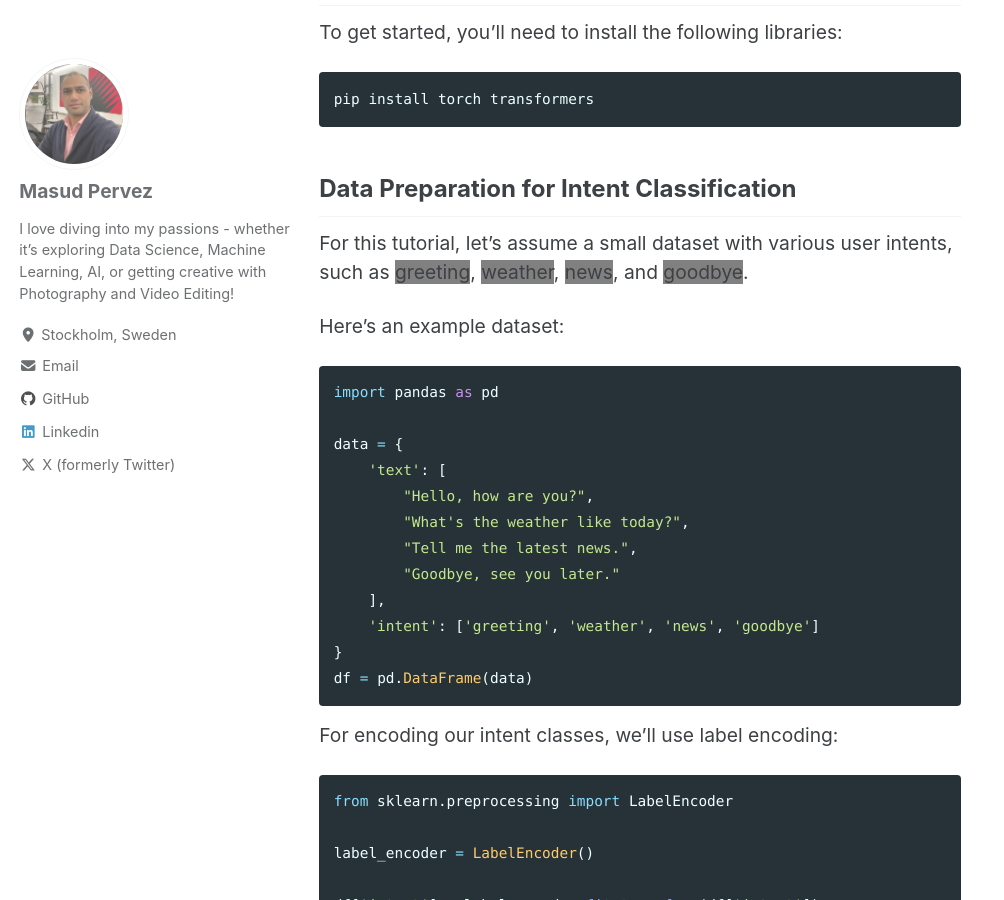
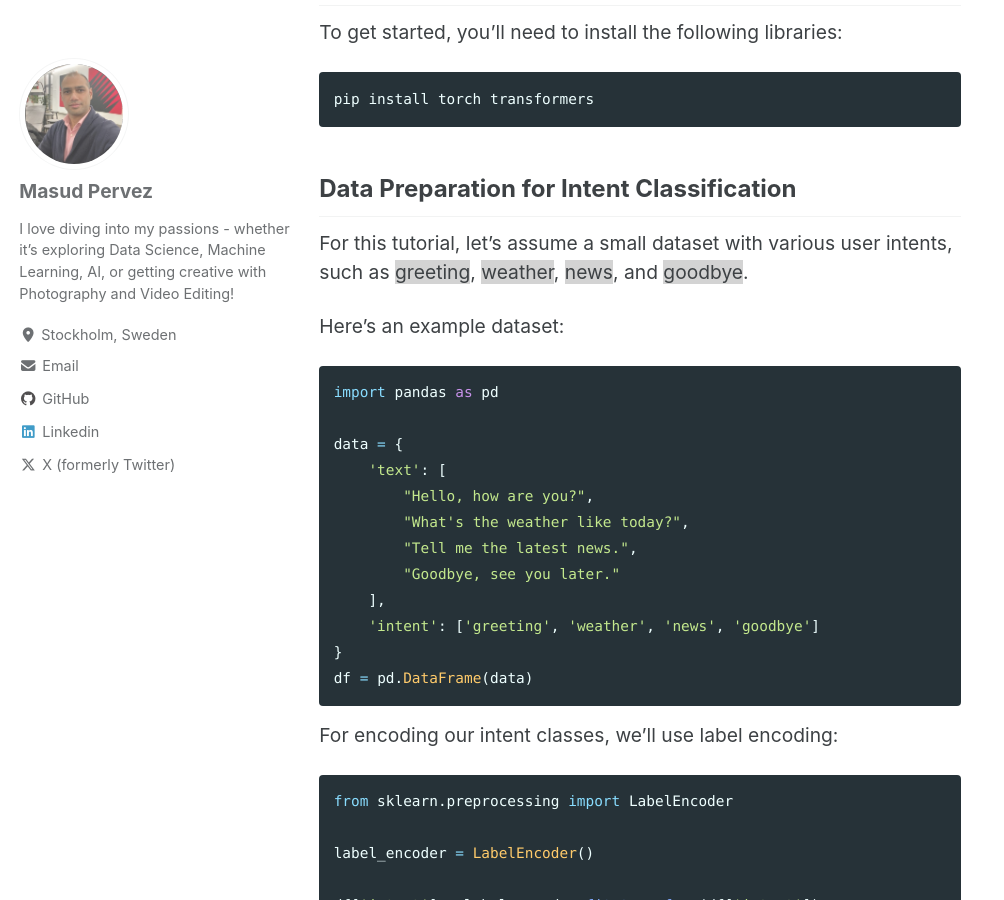
Before and after one commit to masudpervez27/masudpervez27.github.io, a Jekyll site: the page built from _posts/2024-11-14-Intent-Classification-with-BERT.md, in a window 1280 px wide and 900 px high, scrolled down 1345 px. Shown: the whole window, without its empty margins (0-1004 px from the left). Built offline with Jekyll 4.4.1, drawn with Linux system fonts in a browser that asks for light colours; cached includes are drawn as plain includes.

Commit message:
Update 2024-11-14-Intent-Classification-with-BERT.md

```diff
--- a/_posts/2024-11-14-Intent-Classification-with-BERT.md
+++ b/_posts/2024-11-14-Intent-Classification-with-BERT.md
@@ -40,7 +40,7 @@ pip install torch transformers
 
 ## Data Preparation for Intent Classification
 
-For this tutorial, let’s assume a small dataset with various user intents, such as <span style="background-color:grey">greeting</span>, <span style="background-color:grey">weather</span>, <span style="background-color:grey">news</span>, and  <span style="background-color:grey">goodbye</span>.
+For this tutorial, let’s assume a small dataset with various user intents, such as <span style="background-color:lightgray">greeting</span>, <span style="background-color:lightgray">weather</span>, <span style="background-color:lightgray">news</span>, and  <span style="background-color:lightgray">goodbye</span>.
 
 Here’s an example dataset:
 
```
